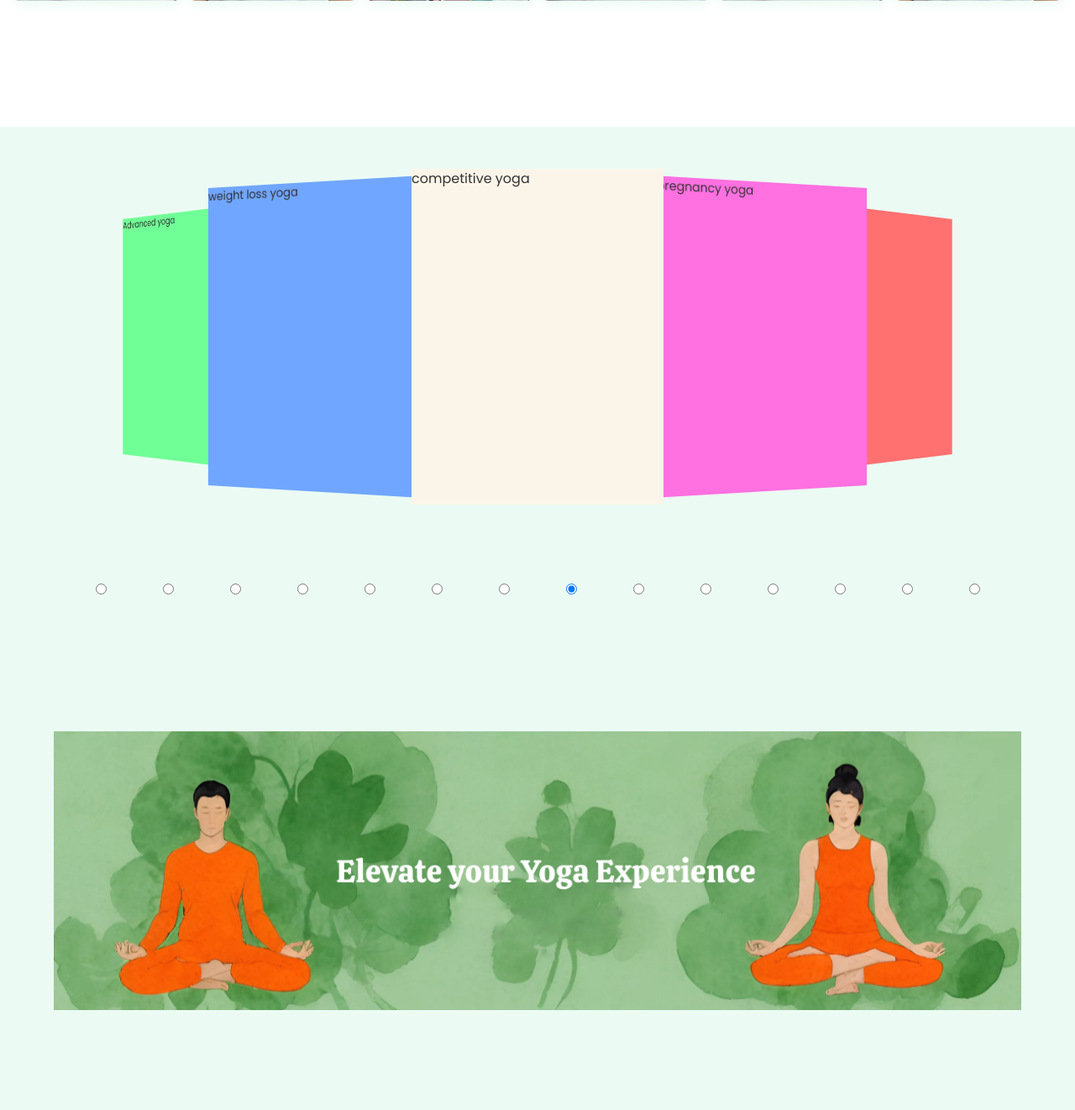
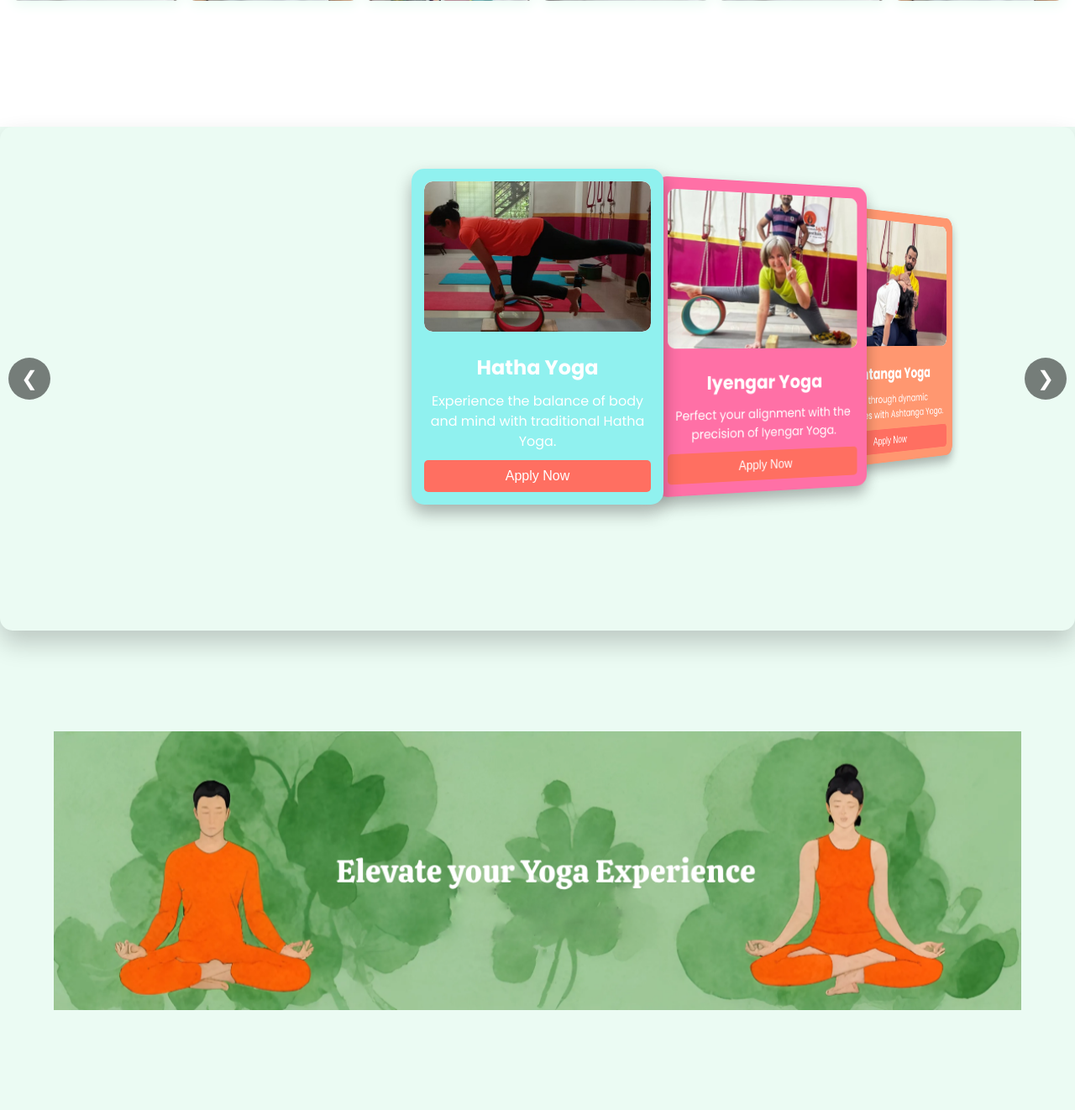
Before and after one commit to erratus/Yogaws, a Flask app: page / in a window 1280 px wide. Shown: the part 1529-2851 px from the top of the page at 84% size. Run offline with Flask 3, Linux system fonts and the light colour scheme; some libraries are stand-ins or nearby versions.

Commit message:
carousal done

```diff
--- a/static/styles/carousel.css
+++ b/static/styles/carousel.css
@@ -98,16 +98,20 @@
   font-size: larger;
   color: white;
 }
-
 /* Carousel Section */
 .custom-carousel-container {
   height: 600px;
-  margin: 0;
+  margin: 0 auto;
   display: grid;
   grid-template-rows: 500px 100px;
-  grid-template-columns: repeat(16, 1fr); /* Adjusted for 14 radio buttons plus some spacing */
+  grid-template-columns: repeat(16, 1fr);
   align-items: center;
   justify-items: center;
+  position: relative;
+  background-color: #ebfbf3;
+  border-radius: 15px;
+  overflow: hidden;
+  box-shadow: 0 15px 30px rgba(0, 0, 0, 0.2);
 }
 
 .custom-carousel {
@@ -122,7 +126,7 @@
   transform-style: preserve-3d;
   perspective: 600px;
   --items: 14;
-  --middle: 7; /* Adjusted to the middle item for 14 slides */
+  --middle: 7;
   --position: 1;
   pointer-events: none;
 }
@@ -132,12 +136,65 @@
   width: 300px;
   height: 400px;
   background-color: coral;
+  border-radius: 15px;
+  overflow: hidden;
+  box-shadow: 0 10px 20px rgba(0, 0, 0, 0.3);
+  color: white;
+  display: flex;
+  flex-direction: column;
+  justify-content: space-between;
+  text-align: center;
+  padding: 15px;
   --r: calc(var(--position) - var(--offset));
   --abs: max(calc(var(--r) * -1), var(--r));
-  transition: all 0.25s linear;
-  transform: rotateY(calc(-10deg * var(--r)))
-    translateX(calc(-300px * var(--r)));
+  transition: all 0.5s ease-in-out;
+  transform: rotateY(calc(-10deg * var(--r))) translateX(calc(-300px * var(--r)));
   z-index: calc((var(--position) - var(--abs)));
+}
+
+.image-container {
+  width: 100%;
+  height: 200px;
+  background-color: #ffffff;
+  border-radius: 10px;
+  overflow: hidden;
+  display: flex;
+  align-items: center;
+  justify-content: center;
+  margin-bottom: 15px;
+}
+
+.image-container img {
+  width: 100%;
+  height: 100%;
+  object-fit: cover;
+  border-radius: 10px;
+}
+
+
+.custom-carousel-item h3 {
+  font-size: 1.5rem;
+  margin: 10px 0;
+}
+
+.custom-carousel-item p {
+  font-size: 1rem;
+  margin-bottom: 10px;
+}
+
+.apply-btn {
+  background-color: #ff6f61;
+  color: white;
+  border: none;
+  padding: 10px 20px;
+  border-radius: 5px;
+  cursor: pointer;
+  font-size: 1rem;
+  transition: background-color 0.3s ease;
+}
+
+.apply-btn:hover {
+  background-color: #ff3e30;
 }
 
 /* Adjust colors for 14 slides */
@@ -158,52 +215,40 @@
 
 .custom-carousel-radio {
   grid-row: 2 / 3;
+  display: none; /* Hide radio buttons */
 }
 
-/* Positioning each radio button */
-.custom-carousel-radio:nth-of-type(1) { grid-column: 2 / 3; }
-.custom-carousel-radio:nth-of-type(1):checked ~ .custom-carousel { --position: 1; }
+/* Navigation Arrows */
+.carousel-prev, .carousel-next {
+  position: absolute;
+  top: 50%;
+  transform: translateY(-50%);
+  background-color: rgba(0, 0, 0, 0.5);
+  color: white;
+  border: none;
+  border-radius: 50%;
+  width: 50px;
+  height: 50px;
+  cursor: pointer;
+  display: flex;
+  align-items: center;
+  justify-content: center;
+  font-size: 24px;
+  z-index: 100;
+  transition: background-color 0.3s ease;
+}
 
-.custom-carousel-radio:nth-of-type(2) { grid-column: 3 / 4; }
-.custom-carousel-radio:nth-of-type(2):checked ~ .custom-carousel { --position: 2; }
+.carousel-prev:hover, .carousel-next:hover {
+  background-color: rgba(0, 0, 0, 0.8);
+}
 
-.custom-carousel-radio:nth-of-type(3) { grid-column: 4 / 5; }
-.custom-carousel-radio:nth-of-type(3):checked ~ .custom-carousel { --position: 3; }
+.carousel-prev {
+  left: 10px;
+}
 
-.custom-carousel-radio:nth-of-type(4) { grid-column: 5 / 6; }
-.custom-carousel-radio:nth-of-type(4):checked ~ .custom-carousel { --position: 4; }
-
-.custom-carousel-radio:nth-of-type(5) { grid-column: 6 / 7; }
-.custom-carousel-radio:nth-of-type(5):checked ~ .custom-carousel { --position: 5; }
-
-.custom-carousel-radio:nth-of-type(6) { grid-column: 7 / 8; }
-.custom-carousel-radio:nth-of-type(6):checked ~ .custom-carousel { --position: 6; }
-
-.custom-carousel-radio:nth-of-type(7) { grid-column: 8 / 9; }
-.custom-carousel-radio:nth-of-type(7):checked ~ .custom-carousel { --position: 7; }
-
-.custom-carousel-radio:nth-of-type(8) { grid-column: 9 / 10; }
-.custom-carousel-radio:nth-of-type(8):checked ~ .custom-carousel { --position: 8; }
-
-.custom-carousel-radio:nth-of-type(9) { grid-column: 10 / 11; }
-.custom-carousel-radio:nth-of-type(9):checked ~ .custom-carousel { --position: 9; }
-
-.custom-carousel-radio:nth-of-type(10) { grid-column: 11 / 12; }
-.custom-carousel-radio:nth-of-type(10):checked ~ .custom-carousel { --position: 10; }
-
-.custom-carousel-radio:nth-of-type(11) { grid-column: 12 / 13; }
-.custom-carousel-radio:nth-of-type(11):checked ~ .custom-carousel { --position: 11; }
-
-.custom-carousel-radio:nth-of-type(12) { grid-column: 13 / 14; }
-.custom-carousel-radio:nth-of-type(12):checked ~ .custom-carousel { --position: 12; }
-
-.custom-carousel-radio:nth-of-type(13) { grid-column: 14 / 15; }
-.custom-carousel-radio:nth-of-type(13):checked ~ .custom-carousel { --position: 13; }
-
-.custom-carousel-radio:nth-of-type(14) { grid-column: 15 / 16; }
-.custom-carousel-radio:nth-of-type(14):checked ~ .custom-carousel { --position: 14; }
-
-
+.carousel-next {
+  right: 10px;
+}
 
 
 /*
--- a/static/styles/style.css
+++ b/static/styles/style.css
@@ -290,7 +290,7 @@ body{
     justify-content: center;
     align-items: center;
     padding: 3rem 0;
-    background-color: #ebfbf3;
+    background-color: #ffd670;
     position: relative;
 }
 
--- a/templates/index.html
+++ b/templates/index.html
@@ -95,6 +95,8 @@
 
 <section class="courses">
     <div class="custom-carousel-container">
+        <!-- Radio buttons (hidden) -->
+        <input class="custom-carousel-radio" type="radio" name="position" checked />
         <input class="custom-carousel-radio" type="radio" name="position" />
         <input class="custom-carousel-radio" type="radio" name="position" />
         <input class="custom-carousel-radio" type="radio" name="position" />
@@ -102,30 +104,64 @@
         <input class="custom-carousel-radio" type="radio" name="position" />
         <input class="custom-carousel-radio" type="radio" name="position" />
         <input class="custom-carousel-radio" type="radio" name="position" />
-        <input class="custom-carousel-radio" type="radio" name="position" checked />
         <input class="custom-carousel-radio" type="radio" name="position" />
         <input class="custom-carousel-radio" type="radio" name="position" />
         <input class="custom-carousel-radio" type="radio" name="position" />
         <input class="custom-carousel-radio" type="radio" name="position" />
         <input class="custom-carousel-radio" type="radio" name="position" />
         <input class="custom-carousel-radio" type="radio" name="position" />
-        <main class="custom-carousel">
-            <div class="custom-carousel-item"> hath yoga</div>
-            <div class="custom-carousel-item">Iyengar yoga</div>
-            <div class="custom-carousel-item"> ashtanga yoga</div>
-            <div class="custom-carousel-item">power yoga</div>
-            <div class="custom-carousel-item">aerial yoga</div>
-            <div class="custom-carousel-item">Advanced yoga</div>
-            <div class="custom-carousel-item">weight loss yoga</div>
-            <div class="custom-carousel-item">competitive yoga</div>
-            <div class="custom-carousel-item">pregnancy yoga</div>
-            <div class="custom-carousel-item">kids yoga</div>
-            <div class="custom-carousel-item">Meditation</div>
-            <div class="custom-carousel-item">viyasa flow</div>
-            <div class="custom-carousel-item">stress managament</div>
-            <div class="custom-carousel-item">yog therapy</div>
+
+        <div class="custom-carousel">
+            <!-- Carousel Items -->
+            <div class="custom-carousel-item">
+                <div class="image-container">
+                    <img src="/static/assets/photos/four.png" alt="Hatha Yoga Pose">
+                </div>
+                <h3>Hatha Yoga</h3>
+                <p>Experience the balance of body and mind with traditional Hatha Yoga.</p>
+                <button class="apply-btn">Apply Now</button>
+            </div>
+            <div class="custom-carousel-item">
+                <div class="image-container">
+                    <img src="/static/assets/photos/thirteen.png" alt="Iyengar Yoga Pose">
+                </div>
+                <h3>Iyengar Yoga</h3>
+                <p>Perfect your alignment with the precision of Iyengar Yoga.</p>
+                <button class="apply-btn">Apply Now</button>
+            </div>
+            <div class="custom-carousel-item">
+                <div class="image-container">
+                    <img src="/static/assets/photos/twelve.png" alt="Ashtanga Yoga Pose">
+                </div>
+                <h3>Ashtanga Yoga</h3>
+                <p>Flow through dynamic sequences with Ashtanga Yoga.</p>
+                <button class="apply-btn">Apply Now</button>
+            </div>
+            <div class="custom-carousel-item">
+                <div class="image-container">
+                    <img src="/static/assets/photos/two.png" alt="Power Yoga Pose">
+                </div>
+                <h3>Power Yoga</h3>
+                <p>Boost your strength and endurance with Power Yoga.</p>
+                <button class="apply-btn">Apply Now</button>
+            </div>
+            <div class="custom-carousel-item">
+                <div class="image-container">
+                    <img src="/static/assets/photos/seven.png" alt="Aerial Yoga Pose">
+                </div>
+                <h3>Aerial Yoga</h3>
+                <p>Defy gravity and find balance with Aerial Yoga.</p>
+                <button class="apply-btn">Apply Now</button>
+            </div>
+            <!-- Add more items as needed -->
         </div>
-    </section>
+
+        <!-- Navigation Arrows -->
+        <button class="carousel-prev">&#10094;</button>
+        <button class="carousel-next">&#10095;</button>
+    </div>
+</section>
+
 
     <!-- <section class="Bcustom-carousel">
         <div class="Bcustom-container">
@@ -294,21 +330,39 @@
         </div>
     </footer>
     <script>
-let lastScrollTop = 0;
-const nav = document.querySelector('nav');
+document.addEventListener('DOMContentLoaded', () => {
+    const carousel = document.querySelector('.custom-carousel');
+    const items = document.querySelectorAll('.custom-carousel-item');
+    const prevButton = document.querySelector('.carousel-prev');
+    const nextButton = document.querySelector('.carousel-next');
+    let position = 1;
+    const totalItems = items.length;
 
-window.addEventListener('scroll', function() {
-    let currentScroll = window.pageYOffset || document.documentElement.scrollTop;
-
-    if (currentScroll > lastScrollTop) {
-        // Scrolling down - hide the nav
-        nav.classList.add('hide');
-    } else {
-        // Scrolling up - show the nav
-        nav.classList.remove('hide');
+    function updateCarouselPosition() {
+        carousel.style.setProperty('--position', position);
     }
 
-    lastScrollTop = currentScroll <= 0 ? 0 : currentScroll; // For Mobile or negative scrolling
+    prevButton.addEventListener('click', () => {
+        position = position > 1 ? position - 1 : totalItems;
+        updateCarouselPosition();
+    });
+
+    nextButton.addEventListener('click', () => {
+        position = position < totalItems ? position + 1 : 1;
+        updateCarouselPosition();
+    });
+});
+
+document.addEventListener('DOMContentLoaded', () => {
+    // Existing carousel code
+
+    const applyButtons = document.querySelectorAll('.apply-btn');
+
+    applyButtons.forEach(button => {
+        button.addEventListener('click', () => {
+            window.location.href = 'templates/successs.html'; // Update with the path to your dummy page
+        });
+    });
 });
 
 
```
